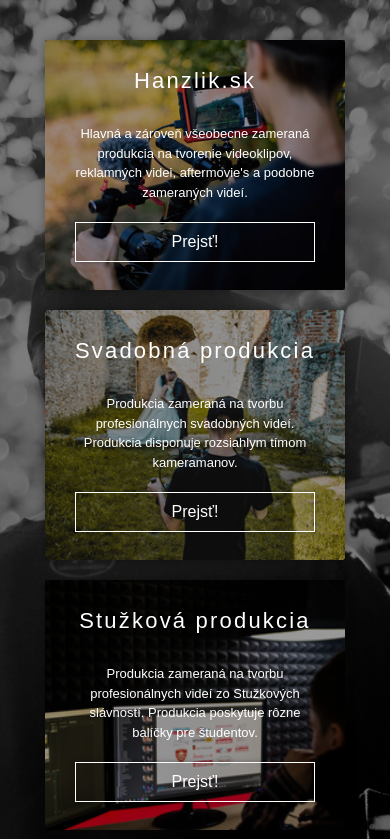
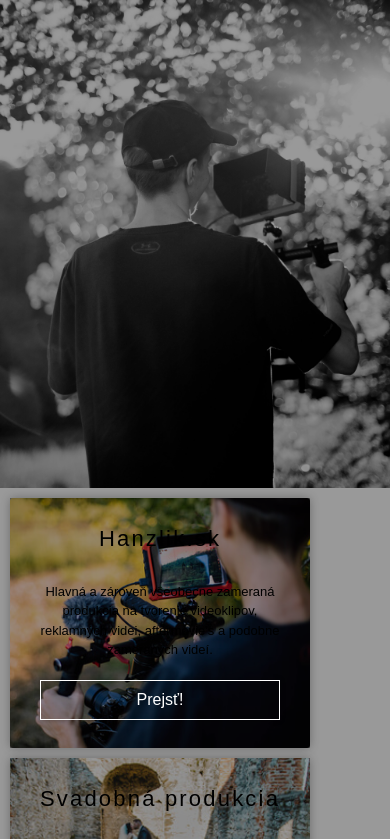
Before and after one commit to Darken141/tomashanzlik.com, a Gatsby site: page / in a window 390 px wide. Shown: the top 839 px of the page. Built offline with nearby package versions, Linux system fonts and the light colour scheme; Gatsby itself is replaced by a stand-in of ours.

Commit message:
Update src/pages/index.scss

```diff
--- a/src/pages/index.scss
+++ b/src/pages/index.scss
@@ -1,53 +1 @@
-@import '../styles/variablies';
-
-.production-container {
-    min-height: 100vh;
-    z-index: 10;
-    position: relative;
-    display: flex;
-    justify-content: center;
-    align-items: center;
-    flex-direction: column;
-    color: $color-white;
-
-    .production-container__background{
-        width: 100%;
-        height: 100vh;
-        position: absolute;
-        // z-index: 50;
-
-        &:after {
-            content: '';
-            position: absolute;
-            top: 0;
-            bottom: 0;
-            left: 0;
-            right: 0;
-            // z-index: 55;
-            background-color: rgba($color-black, 0.3);
-        }
-    }
-
-    &__row {
-        display: flex;
-    }
-}
-
-
-@media screen and (max-width: 680px) {
-    .production-container {
-        padding-top: 3rem;
-
-        &__background {
-            background-size: cover;
-            position: absolute;
-            top: 0;
-            min-height: 100%;
-        }
-
-        &__row {
-            flex-direction: column;
-            justify-content: center;
-        }
-    }
-}
+production__container{min-height: 100vh}
```
